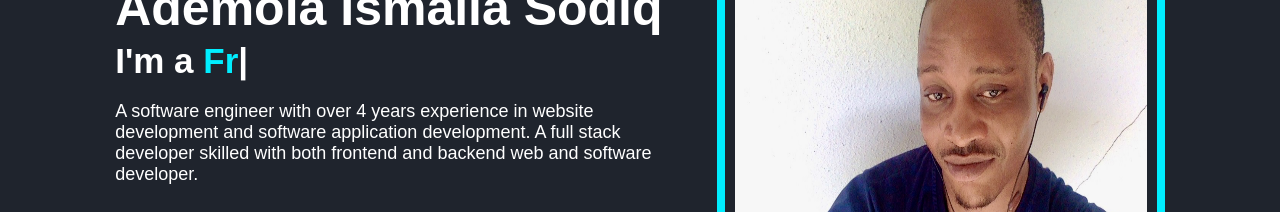
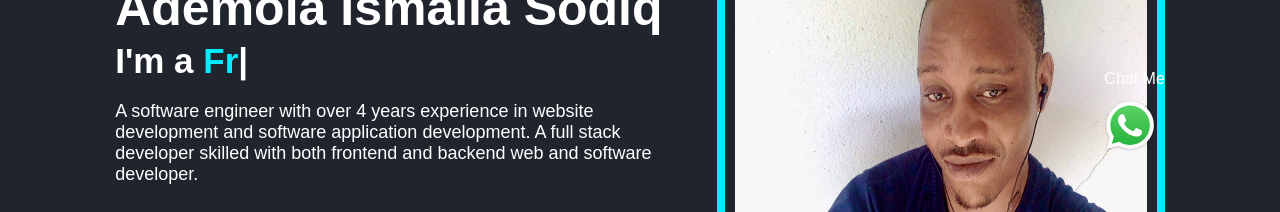
Before and after one commit to Admolgit/new-portfolio-website, a plain HTML site: page index.html in a window 1280 px wide. Shown: the part 314-526 px from the top of the page. Drawn offline with nearby package versions, Linux system fonts and the light colour scheme.

Commit message:
WhatsApp added

```diff
--- a/css/style.css
+++ b/css/style.css
@@ -383,6 +383,8 @@ body {
   cursor: pointer;
 }
 
+/*==== Footer =====*/
+
 .footer {
   display: flex;
   justify-content: space-between;
@@ -414,3 +416,23 @@ body {
 .footerIconTop a:hover {
   box-shadow: 0 0 1rem var(--main-color);
 }
+
+.whatsapp > p {
+  position: fixed;
+  top: 48%;
+  right: 9%;
+  color: #fff;
+  font-size: 16px;
+}
+
+.whatsapp img {
+  width: 120px;
+}
+
+.whatsapp a {
+  position: fixed;
+  top: 50%;
+  right: 7%;
+  color: #fff;
+  font-size: 1.5em;
+}
--- a/index.html
+++ b/index.html
@@ -138,7 +138,10 @@
         </div>
       </div>
     </section>
-
+    <div class="whatsapp">
+      <a href="https://api.whatsapp.com/send?phone=2348069912614" target="_blank"><img src="images/WhatsApp-Logo.svg" alt="WhatsApp-Logo"></a>
+      <p>Chat Me</p>
+    </div>
     <section class="contactContainer" id="contact">
       <h2 class="heading">Get In <span class="stack">Touch!</span></h2>
       <form name="contact" netlify>
```
Also changed, not shown: images/WhatsApp-Logo.svg (added).
